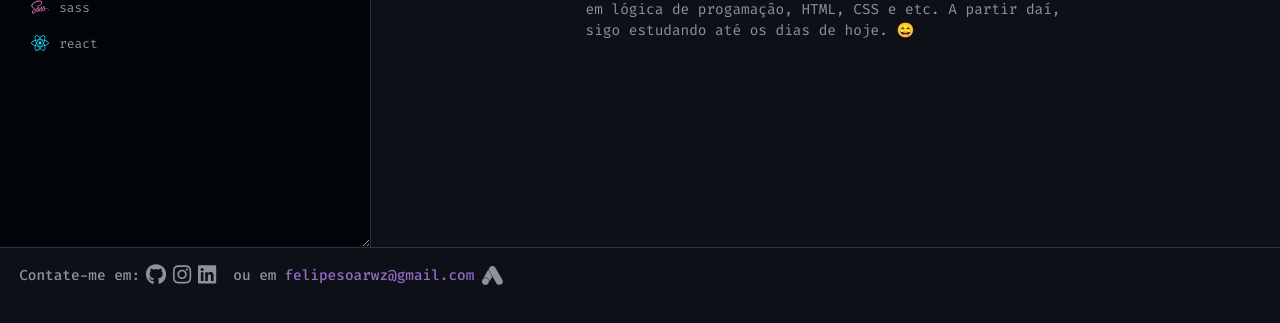
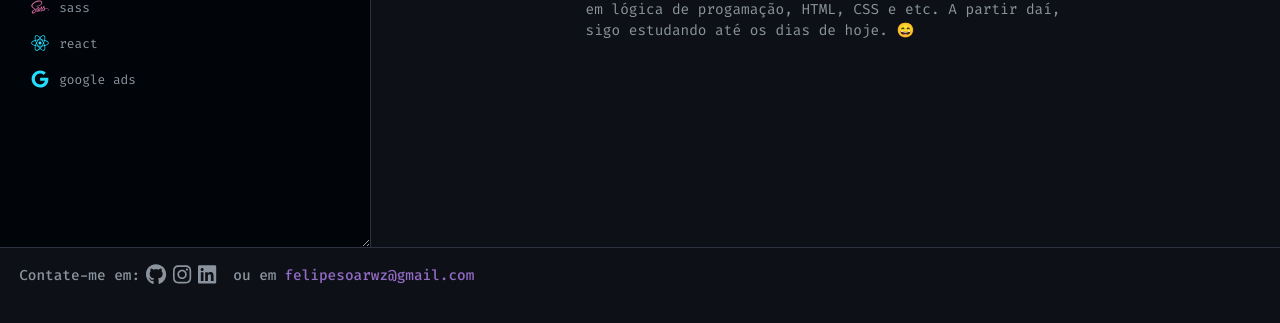
Before and after one commit to felipesoarws/v1, a React (Create React App) app: page /sobre in a window 1280 px wide. Both pictures are taken after a click on the element "conhecimentos". Shown: the part 447-770 px from the top of the page. Built offline with nearby package versions, Linux system fonts and the light colour scheme.

Commit message:
Update About.js

```diff
--- a/src/pages/About.js
+++ b/src/pages/About.js
@@ -1,6 +1,5 @@
 import { Link } from "react-router-dom";
 import { useEffect, useRef, useState } from "react";
-import {SiGoogleads} from 'react-icons/si';
 
 import "./styles/about.scss";
 
@@ -307,6 +306,14 @@ export default function About() {
                   <span className="open_folder">react</span>
                 </div>
               </div>
+
+              <div className="react">
+                <div className="folder_n_name">
+                  <i className="fa-brands fa-google"></i>
+                  <span className="open_folder">google ads</span>
+                </div>
+              </div>
+
             </div>
           </div>
         </div>
@@ -449,7 +456,6 @@ export default function About() {
           <div className="s-line">
             <p>ou em </p>
             <span>felipesoarwz@gmail.com</span>
-<SiGoogleads/>
           </div>
         </div>
       </footer>
```
